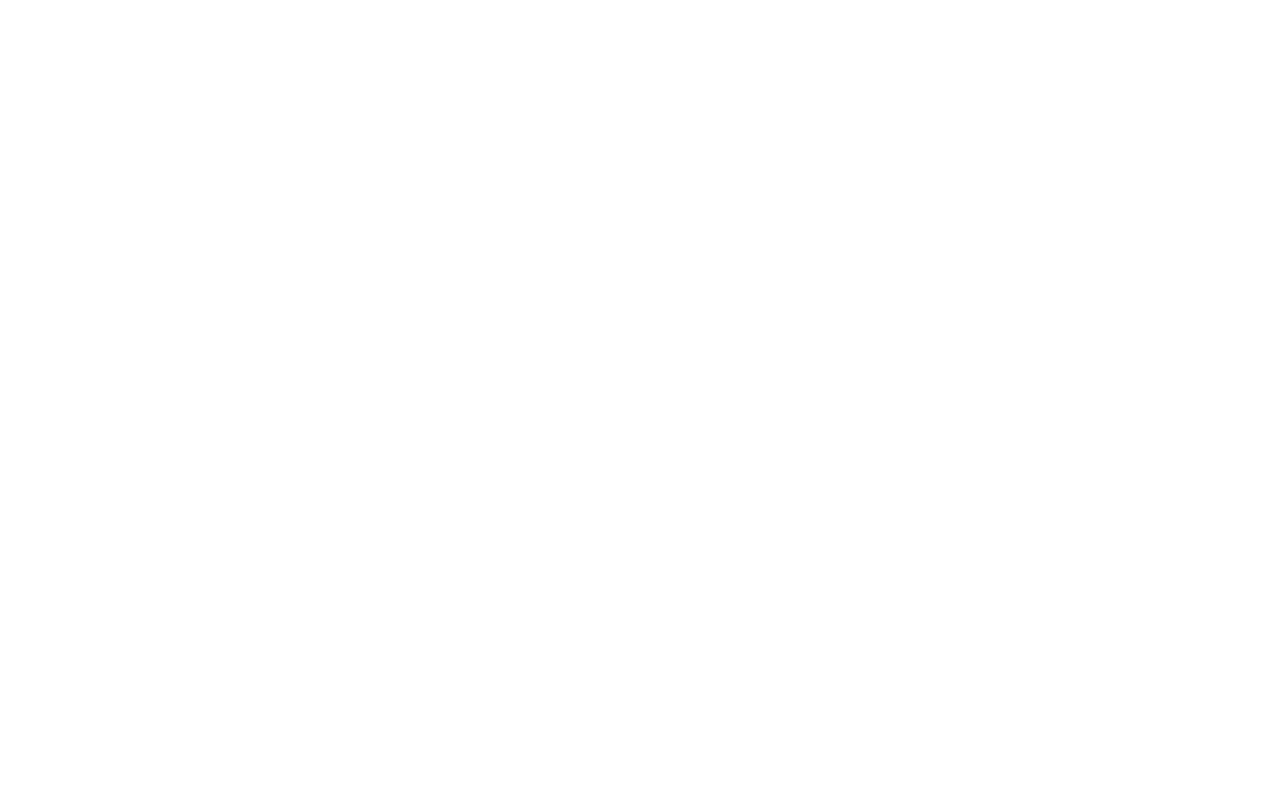
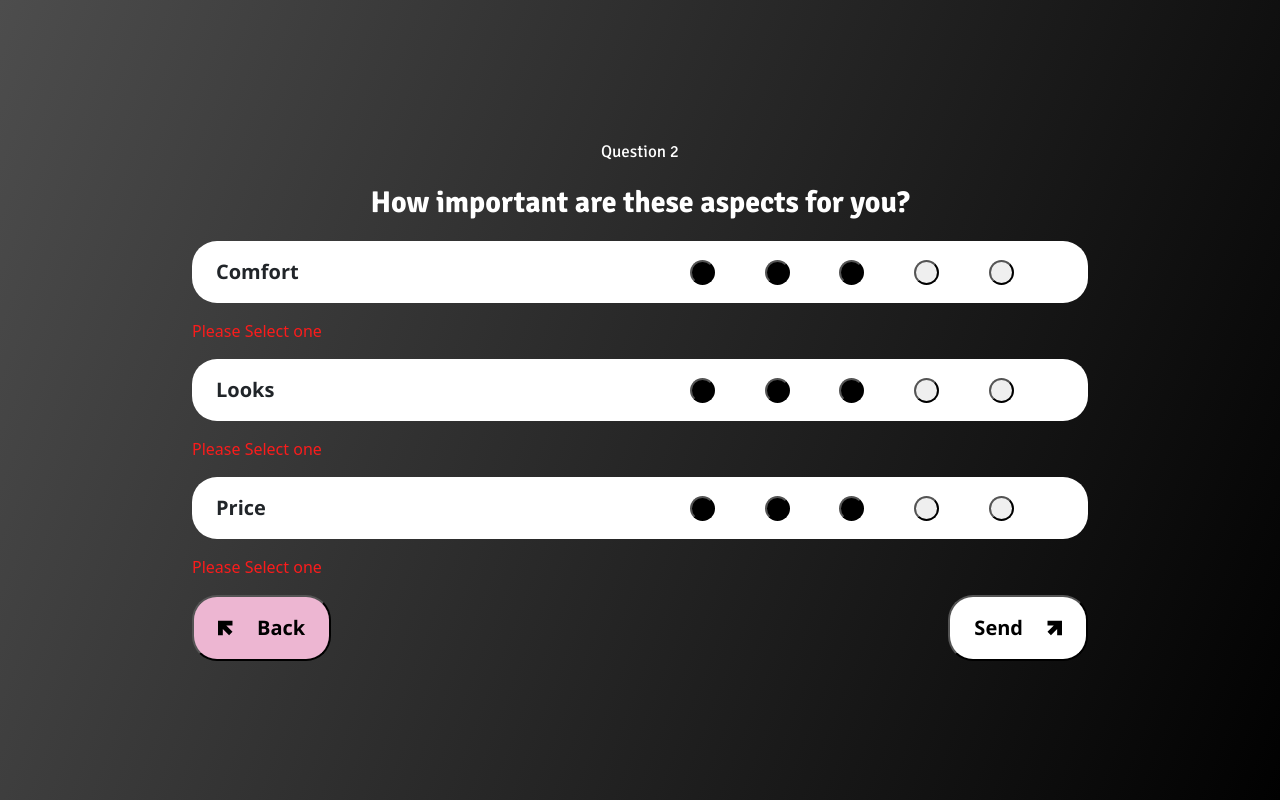
Before and after one commit to asad-co/questionnaire, a React (Vite) app: page /score in a window 1280 px wide. Before the commit this address had no page. Built offline with nearby package versions, Linux system fonts and the light colour scheme.

Commit message:
[Feat] rating page added

```diff
--- a/src/App.jsx
+++ b/src/App.jsx
@@ -3,6 +3,8 @@ import Welcome from "./Pages/Welcome"
 import "./assets/css/bootstrap/bootstrap.min.css"
 import { QuestionnaireProvider } from "./Provider/context"
 import Choice from "./Pages/Choice"
+import Score from "./Pages/Score"
+import Thanks from "./Pages/Thanks"
 
 function App() {
 
@@ -12,6 +14,8 @@ function App() {
         <Routes>
           <Route path="/" element={<Welcome />} />
           <Route path="/choice" element={<Choice />} />
+          <Route path="/score" element={<Score />} />
+          <Route path="/thanks" element={<Thanks />} />
         </Routes>
       </QuestionnaireProvider>
     </>
--- /dev/null
+++ b/src/Components/Input/RatingField.jsx
@@ -0,0 +1,38 @@
+import { useState } from 'react'
+import "./rating.css"
+
+const RatingField = ({ children, maxRating, currentRating, updateRating }) => {
+
+    const [hover, setHover] = useState(0);
+
+    const handleMouseOver = (newHover) => {
+        setHover(newHover);
+    };
+
+    const handleMouseOut = () => {
+        setHover(0);
+    };
+
+    const handleClick = (newRating) => {
+        updateRating(newRating);
+    };
+
+    return (
+        <div className="rating-input-container px-4 py-3 gap-5">
+            {children}
+            <div className='w-50 d-flex justify-content-evenly'>
+                {Array.from({ length: maxRating }, (_, index) => index + 1).map((index) => (
+                    <button
+                        key={index}
+                        className={`rating-button ${index <= currentRating ? 'rating-button-active' : ''}`}
+                        onMouseOver={() => handleMouseOver(index)}
+                        onMouseOut={handleMouseOut}
+                        onClick={() => handleClick(index)}
+                    ></button>
+                ))}
+            </div>
+        </div>
+    );
+}
+
+export default RatingField
--- /dev/null
+++ b/src/Components/Input/rating.css
@@ -0,0 +1,19 @@
+.rating-input-container {
+    display: flex;
+    flex-direction: row;
+    align-items: center;
+    width: 70vw;
+    background-color: white;
+    border-radius: 25px;
+    justify-content: space-between;
+  }
+
+.rating-button{
+    width: 25px;
+    height: 25px;
+    border-radius: 100%;
+
+}
+.rating-button-active{
+    background-color: black;
+}
--- a/src/Pages/Choice.jsx
+++ b/src/Pages/Choice.jsx
@@ -39,7 +39,9 @@ const Choice = () => {
                             <BoxTitle>Back</BoxTitle>
                         </PrimaryButton>
 
-                        <PrimaryButton className={"d-flex justify-content-between align-items-center gap-4 py-3 px-4"}>
+                        <PrimaryButton
+                        onClick={()=>{navigate("/score")}}
+                        className={"d-flex justify-content-between align-items-center gap-4 py-3 px-4"}>
                             <BoxTitle>Next</BoxTitle>
                             <ArrowSVG direction={"right"} />
                         </PrimaryButton>
--- /dev/null
+++ b/src/Pages/Score.jsx
@@ -0,0 +1,70 @@
+import ComponentBox from "../Components/Box/ComponentBox"
+import Main from "../Components/Box/Main"
+import SubMain from "../Components/Box/SubMain"
+import RatingField from "../Components/Input/RatingField"
+import BoxTitle from "../Components/Text/BoxTitle"
+import Label from "../Components/Text/Label"
+import SubHeading from "../Components/Text/SubHeading"
+import Error from "../Components/Text/Error"
+import ArrowSVG from "../assets/svgs/ArrowSVG"
+import PrimaryButton from "../Components/Button/PrimaryButton"
+import { useNavigate } from "react-router-dom"
+
+const Score = () => {
+    const navigate = useNavigate()
+
+    return (
+        <Main>
+            <SubMain>
+                <ComponentBox>
+
+                    <Label>Question 2</Label>
+                    <SubHeading>How important are these aspects for you?</SubHeading>
+
+                    <div className="d-flex flex-column gap-3">
+                        <RatingField maxRating={5} currentRating={3} updateRating={() => { }}>
+                            <BoxTitle>Comfort</BoxTitle>
+                        </RatingField>
+                        <Error>Please Select one</Error>
+                    </div>
+
+                    <div className="d-flex flex-column gap-3">
+                        <RatingField maxRating={5} currentRating={3} updateRating={() => { }}>
+                            <BoxTitle>Looks</BoxTitle>
+                        </RatingField>
+                        <Error>Please Select one</Error>
+                    </div>
+
+                    <div className="d-flex flex-column gap-3">
+                        <RatingField maxRating={5} currentRating={3} updateRating={() => { }}>
+                            <BoxTitle>Price</BoxTitle>
+                        </RatingField>
+                        <Error>Please Select one</Error>
+                    </div>
+
+                    <div className="d-flex justify-content-between w-100">
+
+                        <PrimaryButton
+                        onClick={()=>{navigate("/choice")}}
+                        theme={"secondary"}
+                        className={"d-flex justify-content-between align-items-center gap-4 py-3 px-4"}>
+                            <ArrowSVG direction={"left"} />
+                            <BoxTitle>Back</BoxTitle>
+                        </PrimaryButton>
+
+                        <PrimaryButton
+                        onClick={()=>{navigate("/thanks")}}
+                        theme={"tertiary"}
+                        className={"d-flex justify-content-between align-items-center gap-4 py-3 px-4"}>
+                            <BoxTitle>Send</BoxTitle>
+                            <ArrowSVG direction={"right"} />
+                        </PrimaryButton>
+
+                    </div>
+                </ComponentBox>
+            </SubMain>
+        </Main>
+    )
+}
+
+export default Score
--- /dev/null
+++ b/src/Pages/Thanks.jsx
@@ -0,0 +1,10 @@
+
+const Thanks = () => {
+  return (
+    <div>
+
+    </div>
+  )
+}
+
+export default Thanks
```
